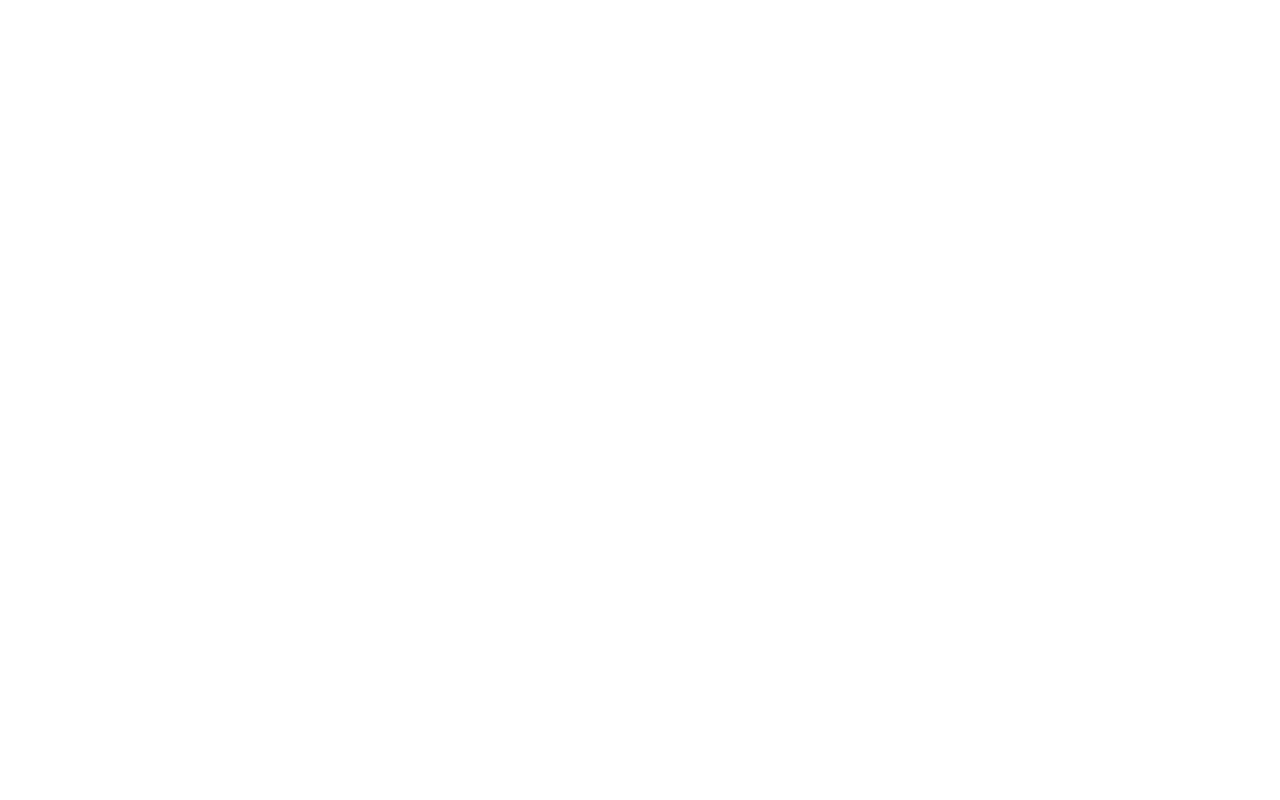
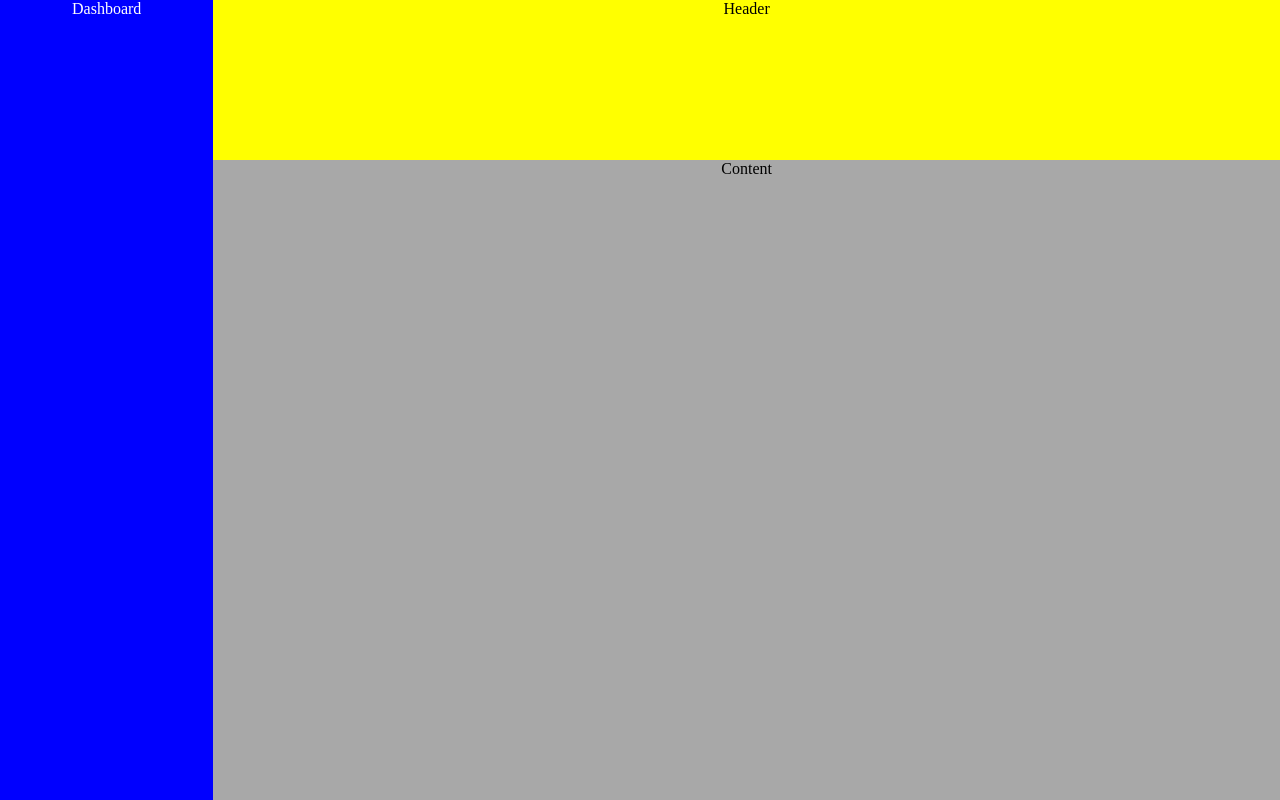
Before and after one commit to Kieran-Go/admin-dashboard, a plain HTML site: page index.html in a window 1280 px wide. Drawn offline with Linux system fonts and the light colour scheme.

Commit message:
Create basic grid layout
Created a 2x2 grid that will contain the children that will have
all of the page's content.

```diff
--- a/css/styles.css
+++ b/css/styles.css
@@ -0,0 +1,34 @@
+*{
+    margin: 0;
+    padding: 0;
+}
+html, body{
+    height: 100%;
+}
+
+.container{
+    text-align: center;
+    height: 100%;
+    display: grid;
+    grid-template-columns: 1fr 5fr;
+    grid-template-rows: 1fr 4fr;
+}
+
+.sidebar{
+    background-color: blue;
+    color: white;
+    grid-column: 1;
+    grid-row: 1 / 3;
+}
+
+.header{
+    background-color: yellow;
+    grid-column: 2;
+    grid-row: 1;
+}
+
+.content{
+    background-color: rgb(168, 168, 168);
+    grid-column: 2;
+    grid-row: 2;
+}
--- a/index.html
+++ b/index.html
@@ -9,6 +9,21 @@
 </head>
 <body>
 
+    <div class="container">
+        <div class="sidebar">
+            <p>Dashboard</p>
+        </div>
+
+        <div class="header">
+            <p>Header</p>
+        </div>
+
+        <div class="content">
+            <p>Content</p>
+        </div>
+
+    </div>
+
 
 
 </body>
```
